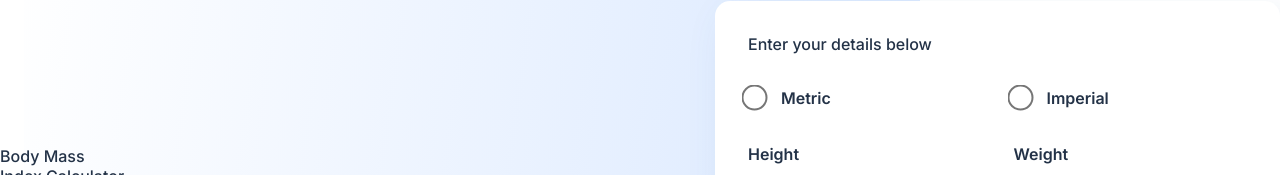
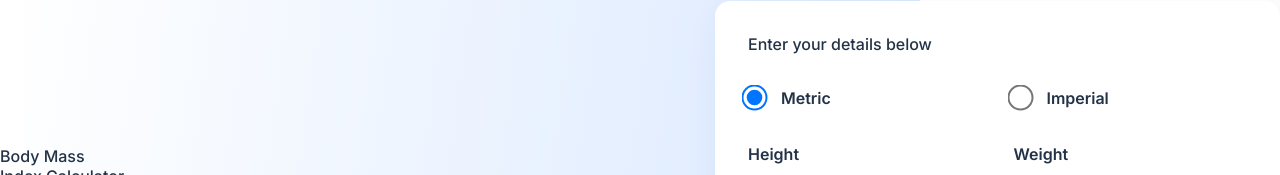
Before and after one commit to anastasiiaal/bmi-calculator, a React (Vite) app: page / in a window 1280 px wide. Shown: the part 169-344 px from the top of the page. Built offline with nearby package versions, Linux system fonts and the light colour scheme.

Commit message:
🌈 basic formula counting bmi (for metric)

```diff
--- a/src/components/Calculator.jsx
+++ b/src/components/Calculator.jsx
@@ -1,7 +1,41 @@
 import React, { useState } from "react"
 
 export default function Calculator() {
-    const [userData, setUserData] = useState({})
+    const [userData, setUserData] = useState({
+        units: "metric",
+        height: "",
+        weight: ""
+    })
+
+    let height;
+    let weight;
+
+    if (userData.units == "metric") {
+        height = "cm"
+        weight = "kg"
+    } else {
+        height = "ft"
+        weight = "lbs"
+    }
+
+    function handleChange(event) {
+        const {name, value} = event.target
+        setUserData(prevData => {
+            return {
+                ...prevData,
+                [name]: value
+            }
+        })
+    }
+
+    function calculateBMI() {
+        if (userData.height && userData.weight) {
+            console.log(userData.weight / ((userData.height/100)*(userData.height/100)));
+        }
+    }
+
+    console.log(userData);
+    calculateBMI()
 
     return (
         <div className="calculator w-[565px] lg:w-[100%]">
@@ -12,10 +46,10 @@ export default function Calculator() {
                         <input
                             type="radio"
                             id="metric"
-                            name="employment"
+                            name="units"
                             value="metric"
-                        // onChange={handleChange}
-                        // checked={formData.employment === "metric"}
+                            onChange={handleChange}
+                            checked={userData.units === "metric"}
                             className="mr-5"
                         />
                         <label htmlFor="metric">Metric</label>
@@ -25,10 +59,10 @@ export default function Calculator() {
                         <input
                             type="radio"
                             id="imperial"
-                            name="employment"
+                            name="units"
                             value="imperial"
-                        // onChange={handleChange}
-                        // checked={formData.employment === "imperial"}
+                            onChange={handleChange}
+                            checked={userData.units === "imperial"}
                             className="mr-5"
                         />
                         <label htmlFor="imperial">Imperial</label>
@@ -40,20 +74,24 @@ export default function Calculator() {
                         <input
                             type="number"
                             id="height"
+                            name="height"
                             placeholder="0"
-                            // onChange={handleChange}
+                            onChange={handleChange}
+                            value={userData.height}
                         />
-                        <h3 className="measure-unit">cm</h3>
+                        <h3 className="measure-unit">{height}</h3>
                     </div>
                     <div className="input-wrapper w-[50%] sm:w-[100%]">
                         <label htmlFor="weight">Weight</label>
                         <input
                             type="number"
                             id="weight"
+                            name="weight"
                             placeholder="0"
-                            // onChange={handleChange}
+                            onChange={handleChange}
+                            value={userData.weight}
                         />
-                        <h3 className="measure-unit">kg</h3>
+                        <h3 className="measure-unit">{weight}</h3>
                     </div>
                 </div>
             </form>
```
Also changed, not shown: src/styles/libs/_media-queries.scss (+4 -4 lines), src/styles/main.css (+4 -4 lines), 1 other file (tests, documents, lock files or other folders).
